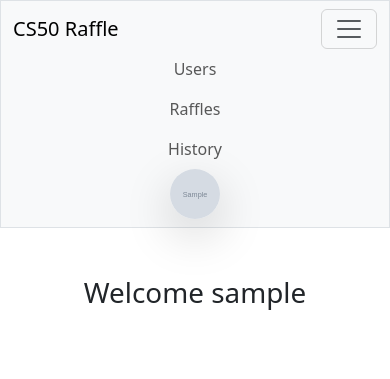
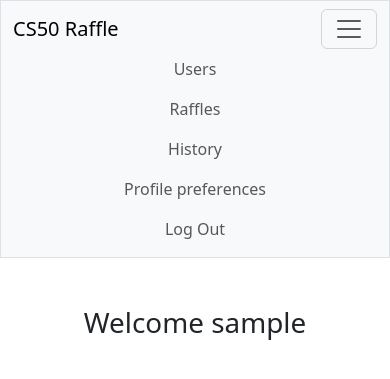
Before and after one commit to horialex/raffle-cs50, a Flask app: page / in a window 390 px wide, after a click that opens the changed part. Shown: the top 379 px of the page. Run offline with Flask 3, Linux system fonts and the light colour scheme; the visitor is signed in with stand-in values (Sample User, id 1); tables that the repository leaves empty hold one stand-in row (values such as "Sample post"); grey boxes marked "Sample" are stand-in pictures; parts of the project's set-up code (start-up, migrations or seed data) failed here and were passed over; some libraries are stand-ins or nearby versions.

Commit message:
[circle_avatar] Added svg icon near avatar and made mobile view work

```diff
--- a/static/css/styles.css
+++ b/static/css/styles.css
@@ -43,10 +43,6 @@ a:hover {
     width: 50px;
     height: 50px;
     object-fit: cover;
-    /* border: 2px solid #fff; */
-    /* border: 1px solid #726767; */
-    /* padding: 1px; */
-
 }
 
 .nav-link:hover .avatar {
--- a/templates/_navbar.html
+++ b/templates/_navbar.html
@@ -15,25 +15,58 @@
                 <li class="nav-item"><a class="nav-link" href="/raffles">Raffles</a></li>
                 <li class="nav-item"><a class="nav-link" href="/history">History</a></li>
             </ul>
+
+            <!-- Mobile menu (added) -->
+            <ul class="navbar-nav me-auto d-md-none d-flex align-items-center"> <!-- ADDED: mobile-only menu -->
+                <li class="nav-item">
+                    <a class="nav-link"
+                        href="{{ url_for('users_bp.update', id=current_user.id, next=url_for('home')) }}">
+                        Profile preferences
+                    </a>
+                </li>
+
+                {% if not current_user.is_admin %}
+                <li class="nav-item">
+                    <a class="nav-link" href="/wallet">Wallet</a>
+                </li>
+                {% endif %}
+
+                <li class="nav-item">
+                    <a class="nav-link" href="/logout">Log Out</a>
+                </li>
+            </ul>
+            <!-- End mobile menu (added) -->
+
             <ul class="navbar-nav ms-auto d-flex align-items-center">
                 <!-- <li class="nav-item dropdown"> -->
-                <li class="nav-item dropdown d-none d-md-block"></li>
+                <li class="nav-item dropdown d-none d-md-block">
                     <a class="nav-link d-flex align-items-center p-0 px-2" href="#" id="userDropdown" role="button"
-                    data-bs-toggle="dropdown">
+                        data-bs-toggle="dropdown" aria-expanded="false">
 
                         <img class="rounded-circle img-fluid shadow-lg avatar"
                             src="{{ url_for('static', filename='uploads/images/' + current_user.profile_picture) if current_user.profile_picture else url_for('static', filename='images/avatar-default.svg') }}"
                             alt="user avatar">
 
+                        <svg xmlns="http://www.w3.org/2000/svg" width="12" height="12" fill="currentColor" class="ms-1"
+                            viewBox="0 0 16 16">
+                            <path d="M3.204 5h9.592L8 10.481 3.204 5z" />
+                        </svg>
                     </a>
+
                     <ul class="dropdown-menu dropdown-menu-end" aria-labelledby="userDropdown">
                         <li><a class="dropdown-item"
-                            href="{{ url_for('users_bp.update', id=current_user.id, next=url_for('home')) }}">Profile
-                            preferences</a></li>
+                                href="{{ url_for('users_bp.update', id=current_user.id, next=url_for('home')) }}">
+                                Profile preferences
+                            </a></li>
+
+                        {% if not current_user.is_admin %}
                         <li><a class="dropdown-item" href="/wallet">Wallet</a></li>
+                        {% endif %}
+
                         <li><a class="dropdown-item" href="/logout">Log Out</a></li>
                     </ul>
                 </li>
+                <!-- </li> -->
                 <!-- <li class="nav-item"><a class="nav-link" href="/logout">Log Out</a></li> -->
             </ul>
             {% else %}
```
Lines whose indentation alone changed are shown as unchanged.
